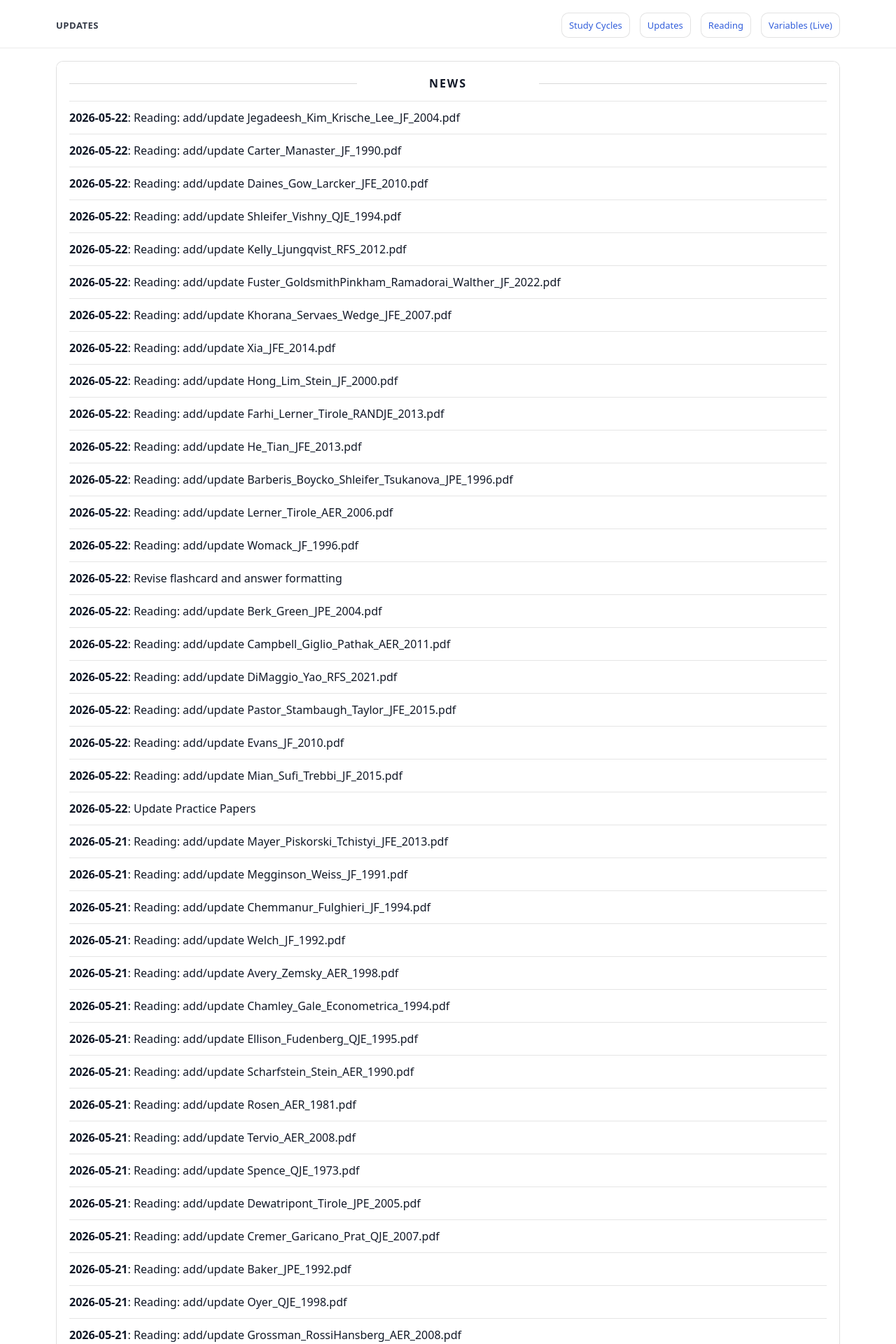
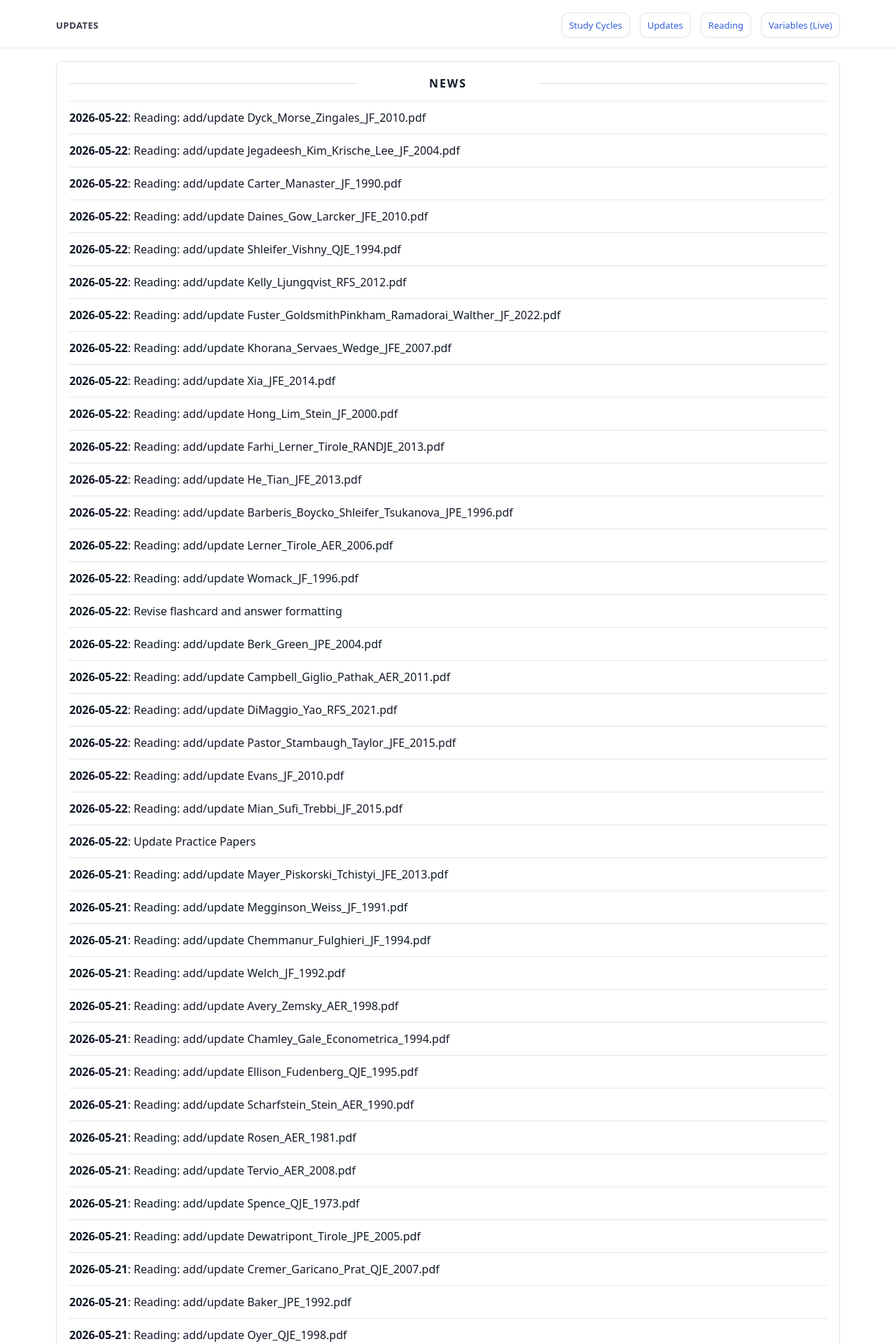
Before and after one commit to yaxinzn/study-archive, a Jekyll site: the page built from updates/index.md, in a window 1280 px wide. Shown: the top 1920 px of the page at 70% size. Built offline with Jekyll 4.4.1, drawn with Linux system fonts in a browser that asks for light colours; some of the changed text lies outside the part shown.

Commit message:
chore: update NEWS feed

```diff
--- a/_data/news.yml
+++ b/_data/news.yml
@@ -1,4 +1,7 @@
 # Auto-generated update history (sorted newest -> oldest). Do not edit manually.
+- ts: "1779445692"
+  date: "2026-05-22"
+  title: "Reading: add/update Dyck_Morse_Zingales_JF_2010.pdf"
 - ts: "1779445513"
   date: "2026-05-22"
   title: "Reading: add/update Jegadeesh_Kim_Krische_Lee_JF_2004.pdf"
```
